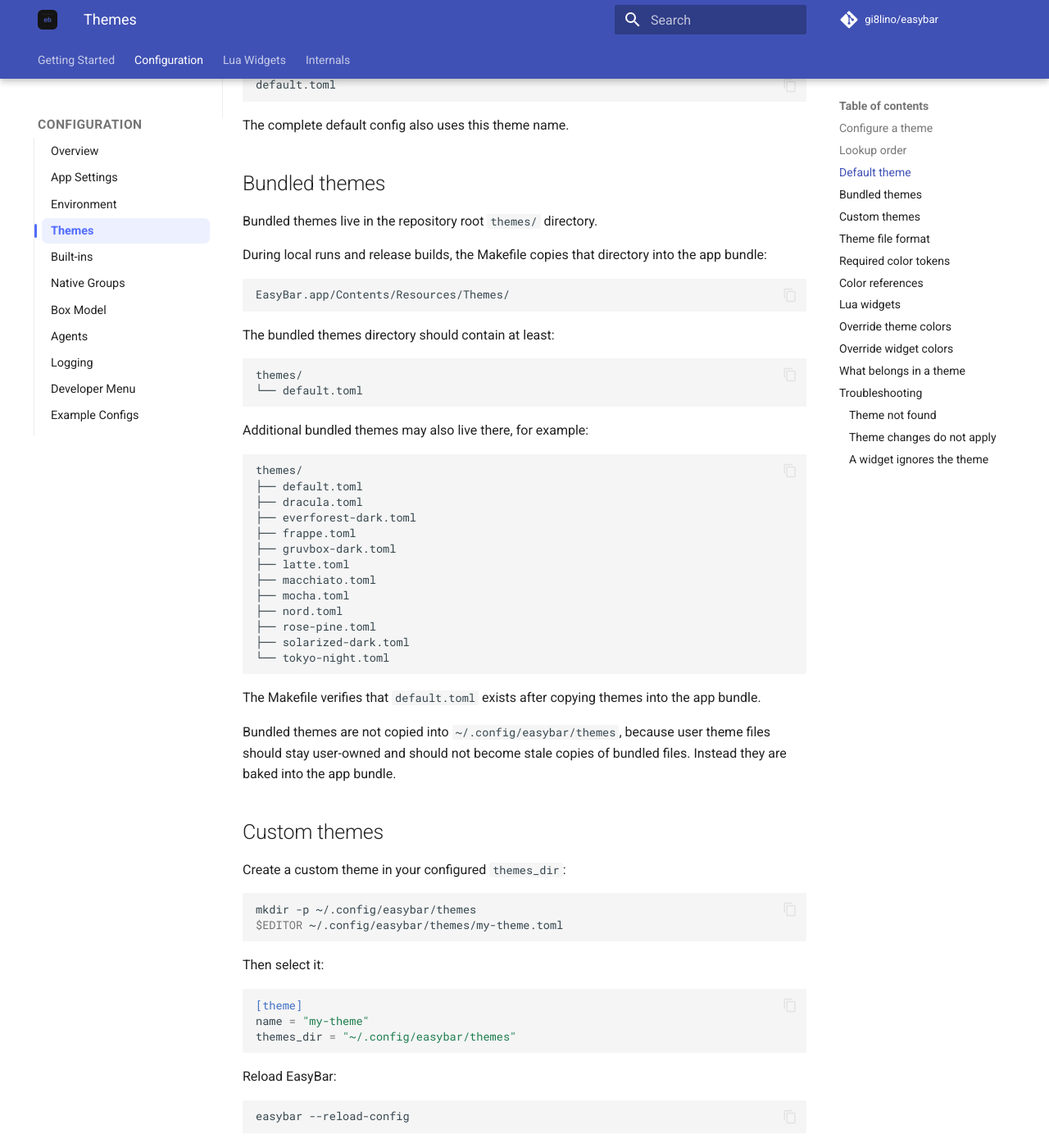
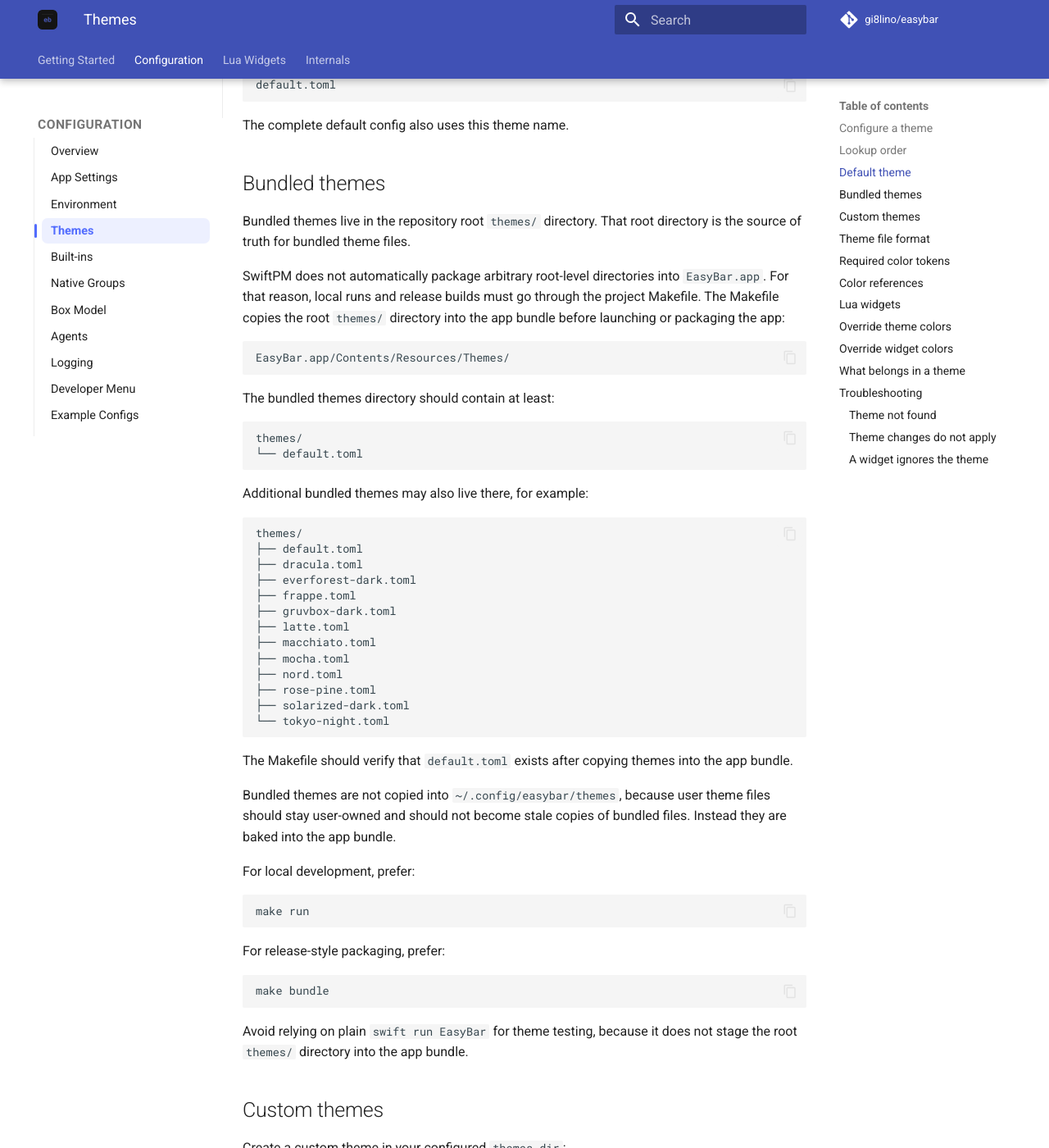
Before and after one commit to gi8lino/easybar, an MkDocs documentation site: the page built from docs/content/configuration/themes.md, in a window 1280 px wide and 1400 px high, scrolled down 1374 px. Shown: the whole window at 82% size. Built offline with MkDocs 1.6.1 and Material for MkDocs 9.7.7, drawn with Linux system fonts in a browser that asks for light colours; comment, search, counter and statistics services are not loaded; some of the changed text lies outside the part shown.

Commit message:
docs: clarify Makefile-based bundled theme packaging

````diff
--- a/docs/content/configuration/themes.md
+++ b/docs/content/configuration/themes.md
@@ -67,9 +67,9 @@
 
 ## Bundled themes
 
-Bundled themes live in the repository root `themes/` directory.
+Bundled themes live in the repository root `themes/` directory. That root directory is the source of truth for bundled theme files.
 
-During local runs and release builds, the Makefile copies that directory into the app bundle:
+SwiftPM does not automatically package arbitrary root-level directories into `EasyBar.app`. For that reason, local runs and release builds must go through the project Makefile. The Makefile copies the root `themes/` directory into the app bundle before launching or packaging the app:
 
 ```text
 EasyBar.app/Contents/Resources/Themes/
@@ -100,10 +100,23 @@
 └── tokyo-night.toml
 ```
 
-The Makefile verifies that `default.toml` exists after copying themes into the app bundle.
+The Makefile should verify that `default.toml` exists after copying themes into the app bundle.
 
-Bundled themes are not copied into `~/.config/easybar/themes`, because user theme files should stay user-owned and should not become stale copies of bundled files.
-Instead they are baked into the app bundle.
+Bundled themes are not copied into `~/.config/easybar/themes`, because user theme files should stay user-owned and should not become stale copies of bundled files. Instead they are baked into the app bundle.
+
+For local development, prefer:
+
+```bash
+make run
+```
+
+For release-style packaging, prefer:
+
+```bash
+make bundle
+```
+
+Avoid relying on plain `swift run EasyBar` for theme testing, because it does not stage the root `themes/` directory into the app bundle.
 
 ## Custom themes
 
@@ -354,23 +367,15 @@
 themes/default.toml
 ```
 
-Then rebuild or run through the Makefile so the root `themes/` directory is copied into the app bundle:
+Then rebuild or run through the Makefile so the root `themes/` directory is copied into the app bundle. Use `make run` for local development and `make bundle` for a release-style app bundle.
 
-```bash
-make bundle
-```
-
-For local development, use:
-
-```bash
-make run
-```
-
-Both targets package bundled themes into:
+Both targets should package bundled themes into:
 
 ```text
 EasyBar.app/Contents/Resources/Themes/
 ```
+
+Plain `swift run EasyBar` is not enough for bundled theme testing unless you have separately staged the root themes directory into the app bundle resource location.
 
 ### Theme changes do not apply
 
````
